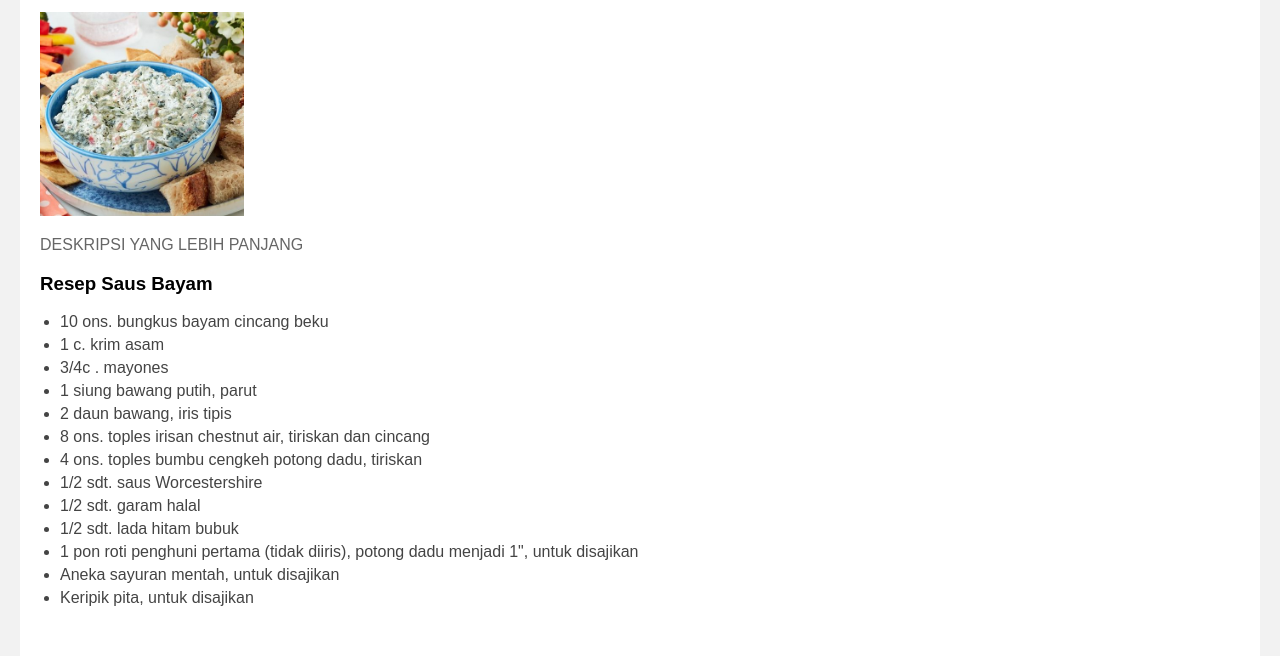
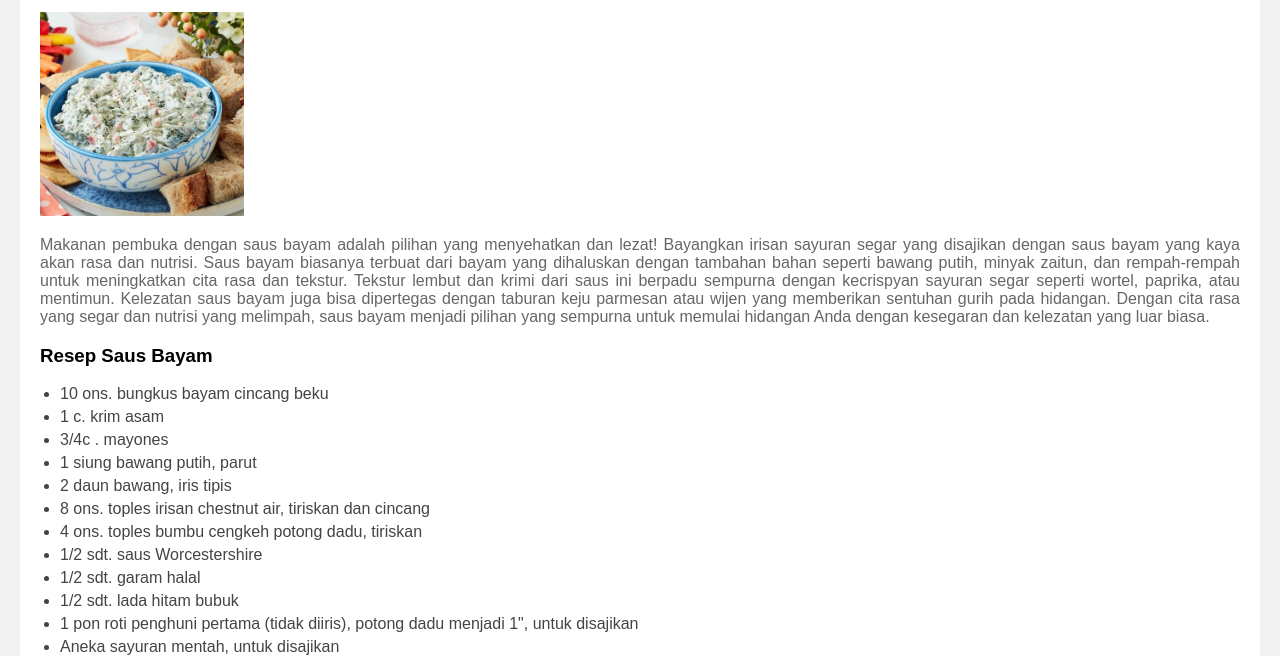
Before and after one commit to Vinskn/PTI---Basic-Web, a plain HTML site: page bayam.html in a window 1280 px wide. Shown: the part 139-795 px from the top of the page. Drawn offline with Linux system fonts and the light colour scheme.

Commit message:
Update bayam.html

```diff
--- a/bayam.html
+++ b/bayam.html
@@ -10,7 +10,7 @@
     <div class="menu-item">
         <h2>Saus Bayam</h2>
         <img src="sources/saus bayam.jpg" alt="saus bayam" />
-        <p class="description"> DESKRIPSI YANG LEBIH PANJANG </p>
+        <p class="description"> Makanan pembuka dengan saus bayam adalah pilihan yang menyehatkan dan lezat! Bayangkan irisan sayuran segar yang disajikan dengan saus bayam yang kaya akan rasa dan nutrisi. Saus bayam biasanya terbuat dari bayam yang dihaluskan dengan tambahan bahan seperti bawang putih, minyak zaitun, dan rempah-rempah untuk meningkatkan cita rasa dan tekstur. Tekstur lembut dan krimi dari saus ini berpadu sempurna dengan kecrispyan sayuran segar seperti wortel, paprika, atau mentimun. Kelezatan saus bayam juga bisa dipertegas dengan taburan keju parmesan atau wijen yang memberikan sentuhan gurih pada hidangan. Dengan cita rasa yang segar dan nutrisi yang melimpah, saus bayam menjadi pilihan yang sempurna untuk memulai hidangan Anda dengan kesegaran dan kelezatan yang luar biasa.</p>
         <h3>Resep Saus Bayam</h3>
         <ul class="recipe">
           <li>10 ons. bungkus bayam cincang beku</li>
```
